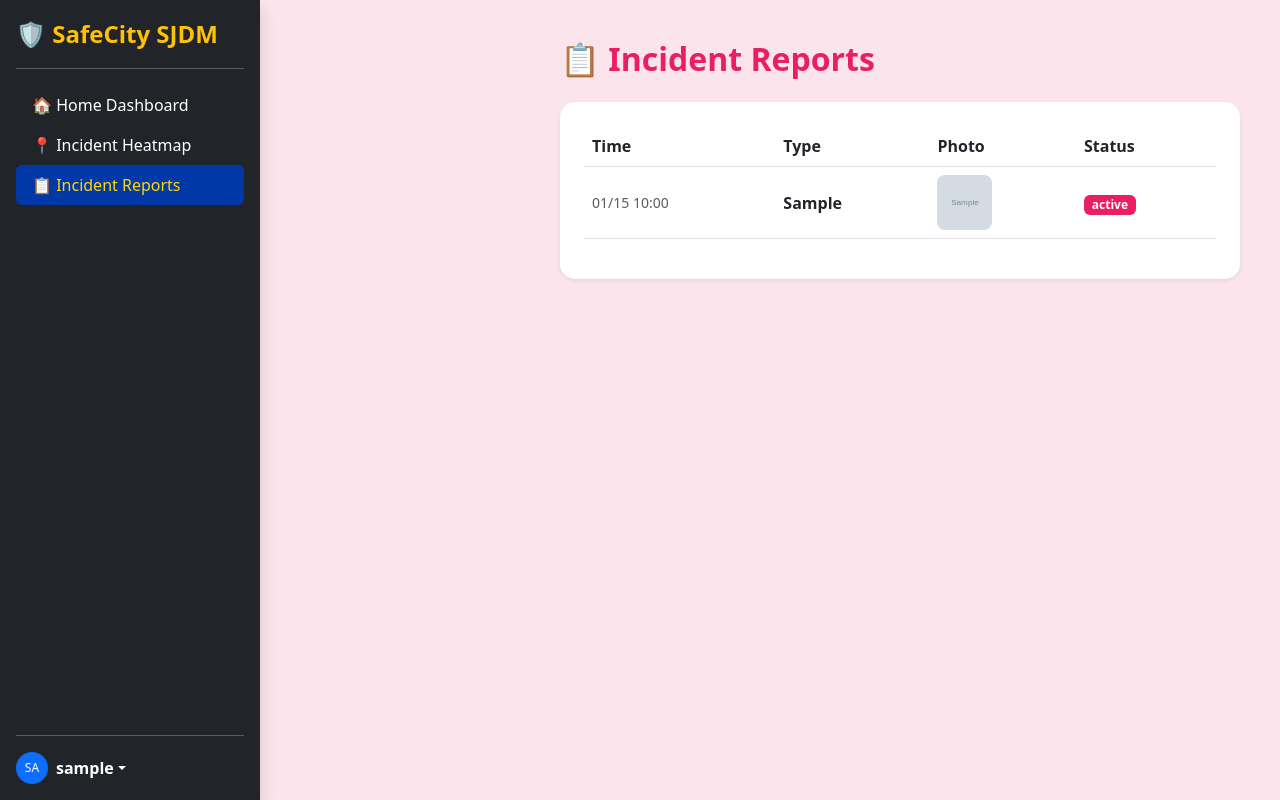
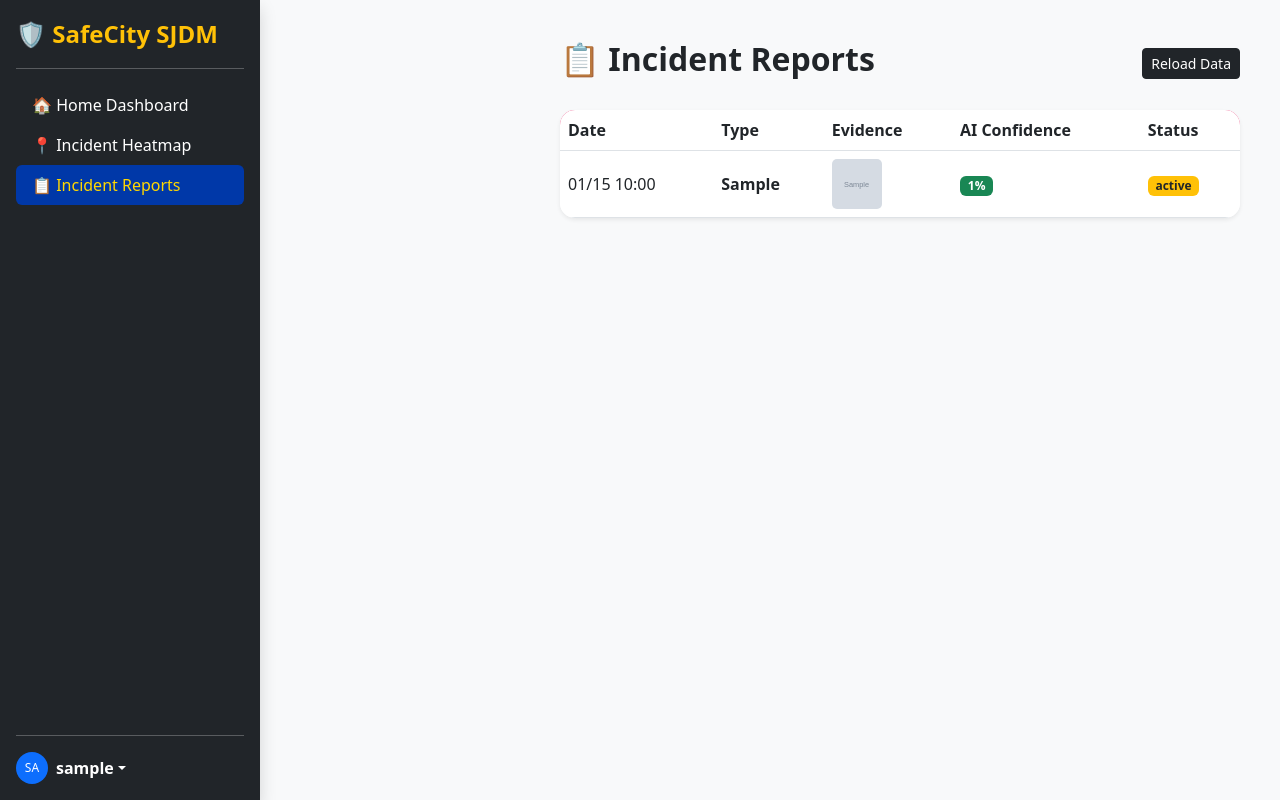
Before and after one commit to rframos/crime-reporting-system, a Flask app: page /reports in a window 1280 px wide. Run offline with Flask 3, Linux system fonts and the light colour scheme; a user stored in the database is signed in; tables that the repository leaves empty hold one stand-in row (values such as "Sample post"); grey boxes marked "Sample" are stand-in pictures.

Commit message:
Update reports.html

```diff
--- a/templates/reports.html
+++ b/templates/reports.html
@@ -4,30 +4,35 @@
     <title>SafeCity | Reports</title>
     <link href="https://cdn.jsdelivr.net/npm/bootstrap@5.3.0/dist/css/bootstrap.min.css" rel="stylesheet">
     <style>
-        :root { --rose-pink: #E91E63; --rose-light: #FCE4EC; }
-        body { background-color: var(--rose-light); }
         .main-content { margin-left: 260px; padding: 40px; }
-        .card { border: none; border-radius: 15px; }
-        .table thead { background-color: var(--rose-pink); color: white; }
+        .card { border-radius: 15px; overflow: hidden; border: none; }
+        .table thead { background: #E91E63; color: white; }
     </style>
 </head>
-<body>
+<body class="bg-light">
     {% include 'sidebar.html' %}
     <div class="main-content">
-        <h2 class="fw-bold mb-4" style="color: var(--rose-pink);">📋 Incident Reports</h2>
-        <div class="card p-4 shadow-sm">
-            <table class="table align-middle table-hover">
-                <thead><tr><th>Time</th><th>Type</th><th>Photo</th><th>Status</th></tr></thead>
+        <div class="d-flex justify-content-between align-items-center mb-4">
+            <h2 class="fw-bold">📋 Incident Reports</h2>
+            <button class="btn btn-dark btn-sm" onclick="location.reload()">Reload Data</button>
+        </div>
+        <div class="card shadow-sm">
+            <table class="table align-middle table-hover mb-0">
+                <thead>
+                    <tr><th>Date</th><th>Type</th><th>Evidence</th><th>AI Confidence</th><th>Status</th></tr>
+                </thead>
                 <tbody>
                     {% for i in incidents %}
                     <tr>
-                        <td class="small text-muted">{{ i.created_at.strftime('%m/%d %H:%M') }}</td>
-                        <td class="fw-bold">{{ i.incident_type }}</td>
+                        <td>{{ i.created_at.strftime('%m/%d %H:%M') }}</td>
+                        <td><strong>{{ i.incident_type }}</strong></td>
                         <td>
-                            {% if i.image_url %}<img src="/static/uploads/{{ i.image_url }}" style="width: 55px; height: 55px; object-fit: cover; border-radius: 8px; cursor: pointer;" onclick="window.open(this.src)">
-                            {% else %}<span class="text-muted small">None</span>{% endif %}
+                            {% if i.image_url %}
+                            <img src="/static/uploads/{{ i.image_url }}" style="width: 50px; height: 50px; object-fit: cover; border-radius: 5px; cursor: pointer;" onclick="window.open(this.src)">
+                            {% else %}None{% endif %}
                         </td>
-                        <td><span class="badge" style="background-color: var(--rose-pink);">{{ i.status }}</span></td>
+                        <td><span class="badge bg-success">{{ i.confidence }}%</span></td>
+                        <td><span class="badge bg-warning text-dark">{{ i.status }}</span></td>
                     </tr>
                     {% endfor %}
                 </tbody>
```
